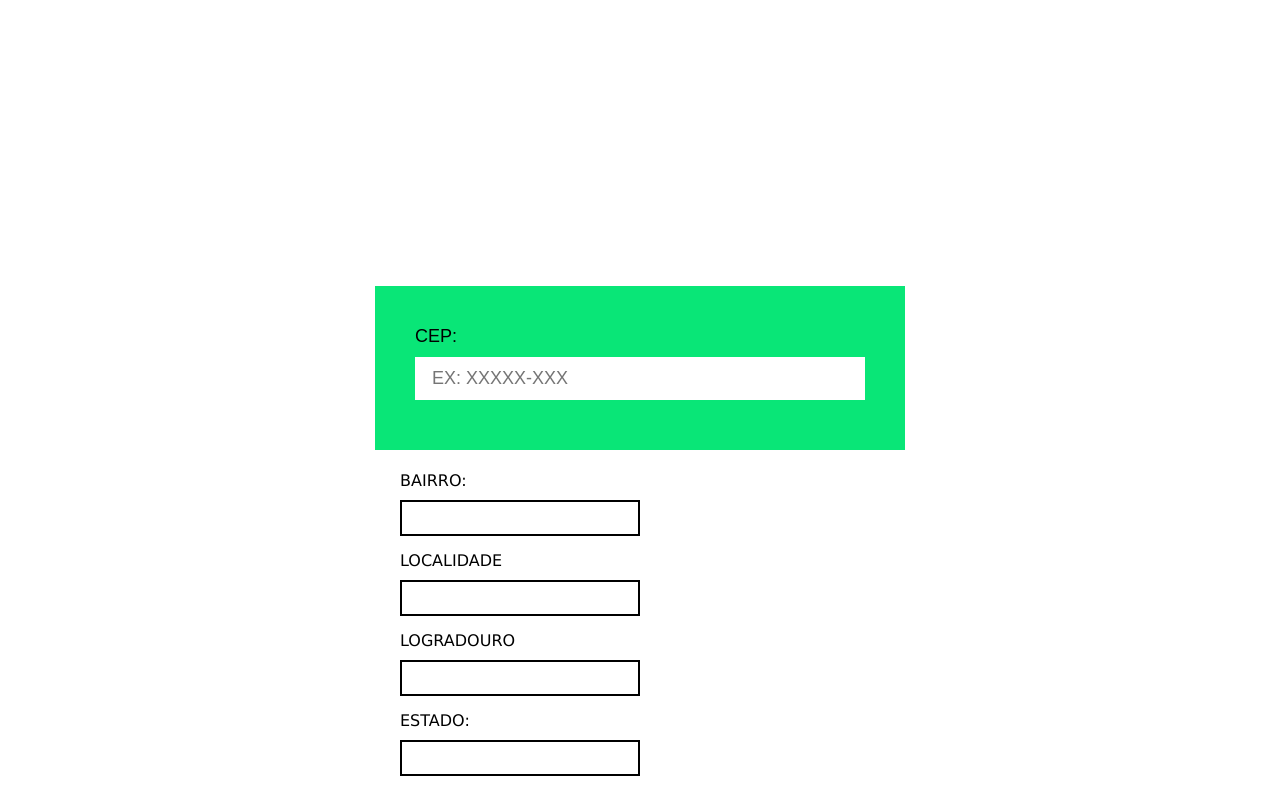
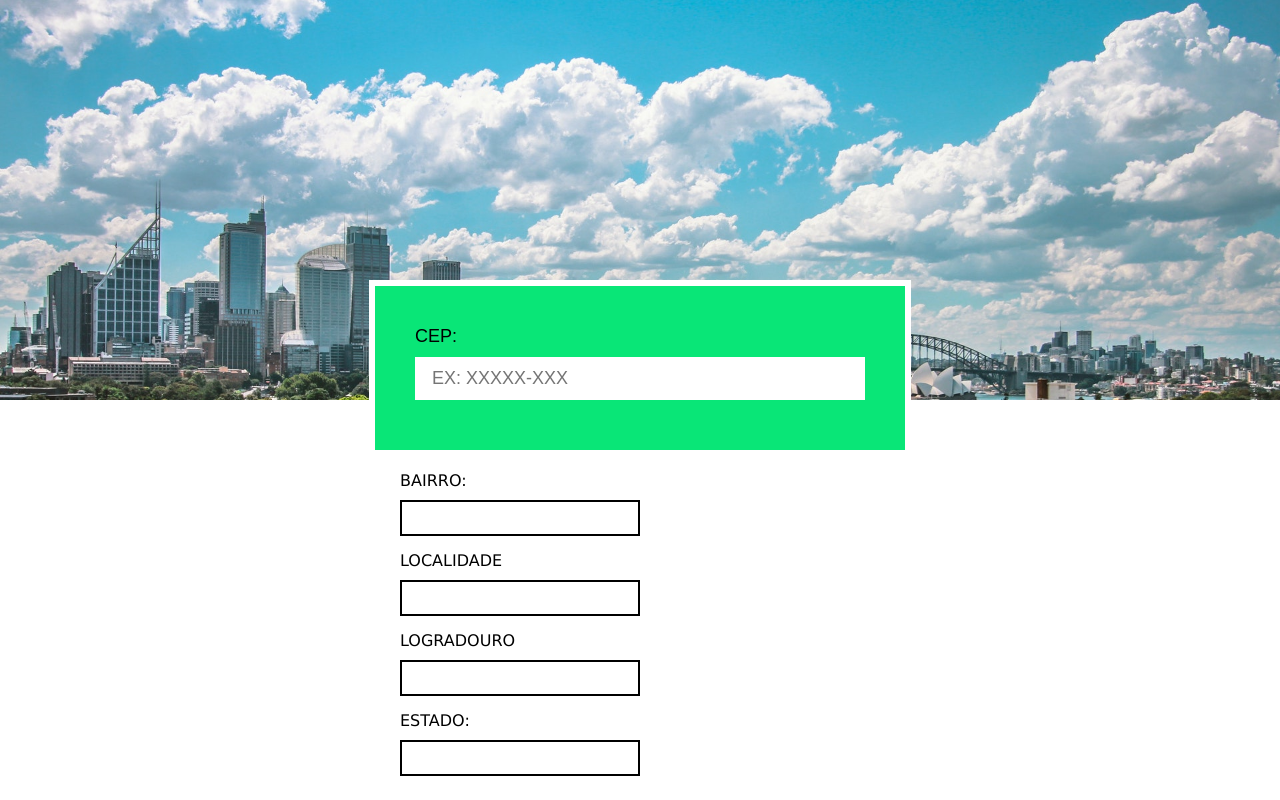
Before and after one commit to eduardo-amaro-maciel/CEP-Finder-JS, a plain HTML site: page index.html in a window 1280 px wide. Drawn offline with Linux system fonts and the light colour scheme; the site is published under a folder, as on GitHub Pages, so addresses that start at the root find nothing.

Commit message:
ajuste de imagem

```diff
--- a/src/css/style.css
+++ b/src/css/style.css
@@ -11,7 +11,7 @@ body {
     background-position: bottom;
     background-size: cover;
     background-repeat: no-repeat;
-    background-image: url('/assets/img/pexels-belle-co-783682.jpg');
+    background-image: url('../../assets/img/pexels-belle-co-783682.jpg');
 }
 
 form {
```
